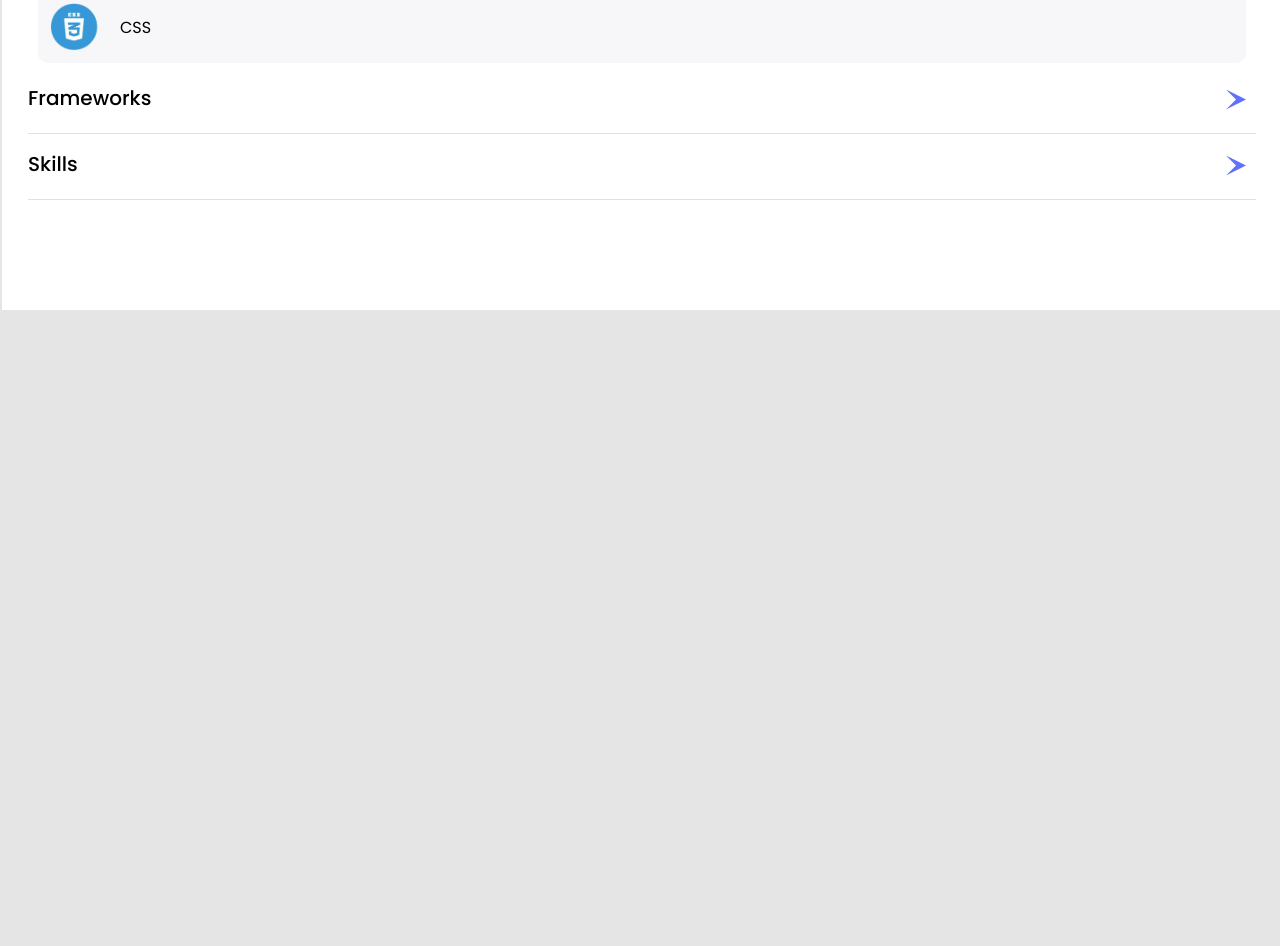
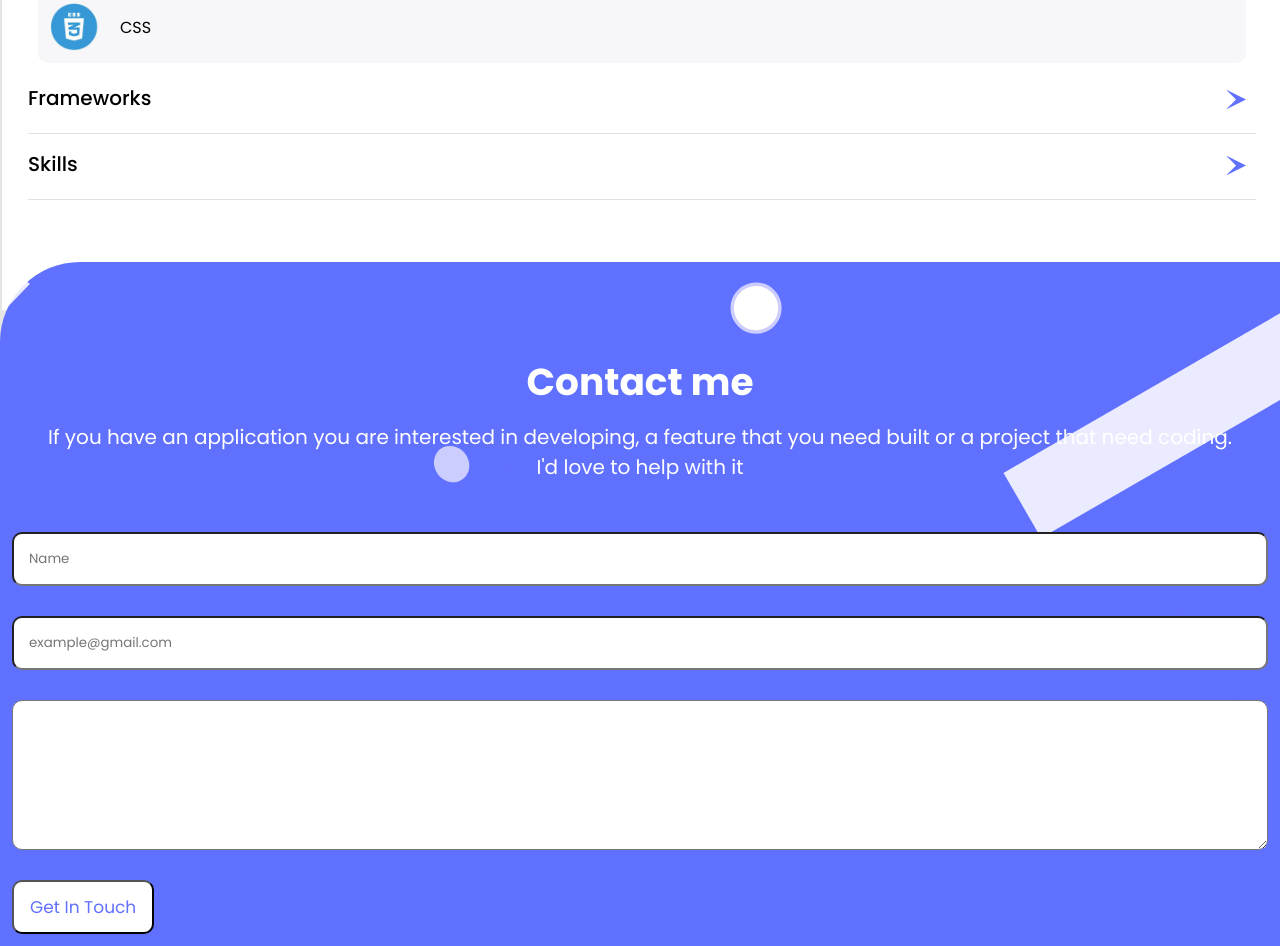
Before and after one commit to jun447/portfolio, a website: page index.html in a window 1280 px wide. Shown: the part 4122-5068 px from the top of the page. Before the commit the page ends 4434 px from the top, so only its background shows below. Drawn offline with Linux system fonts and the light colour scheme.

Commit message:
contact form added

```diff
--- a/index.html
+++ b/index.html
@@ -311,6 +311,54 @@
             </div>
         </div>
     </section>
+    <section id="contact_form_prt">
+        <div class="bk_cntnt_clr form_box">
+            <div class="form_ttle_box">
+                <h2 class="contact-title">Contact me</h2>
+            </div>
+            <div class="form_para_box">
+                <p class="form_para">
+                    If you have an application you are interested in developing, a
+                    feature that you need built or a project that need coding. I'd
+                    love to help with it
+                </p>
+            </div>
+            <div class="form-container">
+                <form action="" method="POST" class="form_fields">
+                    <input
+                            type="text"
+                            placeholder="Name"
+                            class="form_fields_input"
+                            name="full-name"
+                            minlength="2"
+                            maxlength="30"
+                            required
+                    />
+                    <input
+                            type="email"
+                            name="email"
+                            placeholder="example@gmail.com"
+                            class="form_fields_input"
+                            required
+                    />
+                    <textarea
+                            name="message"
+                            id="message"
+                            placeholder="right your message here"
+                            class="form_fields_txt_area"
+                            minlength="10"
+                            maxlength="500"
+                            required
+                    >
+              </textarea>
+                    <div class="button-container">
+                        <button name="submit" id="button" class="submit_btn">Get In Touch
+                        </button>
+                    </div>
+                </form>
+            </div>
+        </div>
+    </section>
 </main>
 
 
--- a/main.css
+++ b/main.css
@@ -477,3 +477,79 @@ body {
 .lang_img_c {
     background-image: url("code_icon_c.png");
 }
+.form_box {
+    /* border: 5px solid black; */
+    display: flex;
+    flex-direction: column;
+    width: 100%;
+    padding: 12px;
+    margin-top: -50px;
+    background-color: #6070ff;
+    background-image: url("header-shapes mobile@2x.svg");
+    background-size: cover;
+    border-top-left-radius: 80px;
+}
+
+.form_ttle_box {
+    display: flex;
+    align-items: center;
+
+    /* border: 2px solid red; */
+    justify-content: center;
+    padding-top: 80px;
+    font-weight: 700;
+    font-size: 25px;
+    margin-bottom: 12px;
+    color: #fff;
+}
+
+.form_para_box {
+    margin: 0 24px;
+    text-align: center;
+}
+
+.form_para {
+    font-weight: 400;
+    font-size: 20px;
+    color: #fff;
+}
+
+.form_fields {
+    margin-top: 50px;
+
+    /* border: 3px solid chartreuse; */
+    display: flex;
+    flex-direction: column;
+    gap: 30px;
+}
+
+.form_fields_input {
+    padding: 15px;
+    font-weight: 400;
+    width: 100%;
+    border-radius: 10px;
+}
+
+.form_fields_txt_area {
+    padding: 15px;
+    font-weight: 400;
+    min-width: 100%;
+    border-radius: 10px;
+
+    /* border: 1px solid #cfd8dc; */
+    min-height: 150px;
+    max-height: 180px;
+    background-color: #fff;
+    max-width: 100%;
+}
+
+.submit_btn {
+    display: inline-flex;
+    background-color: #fff;
+    padding: 12px 16px;
+    border-radius: 10px;
+
+    /* letter-spacing: 1.5px; */
+    font-size: 17px;
+    color: #6070ff;
+}
```
